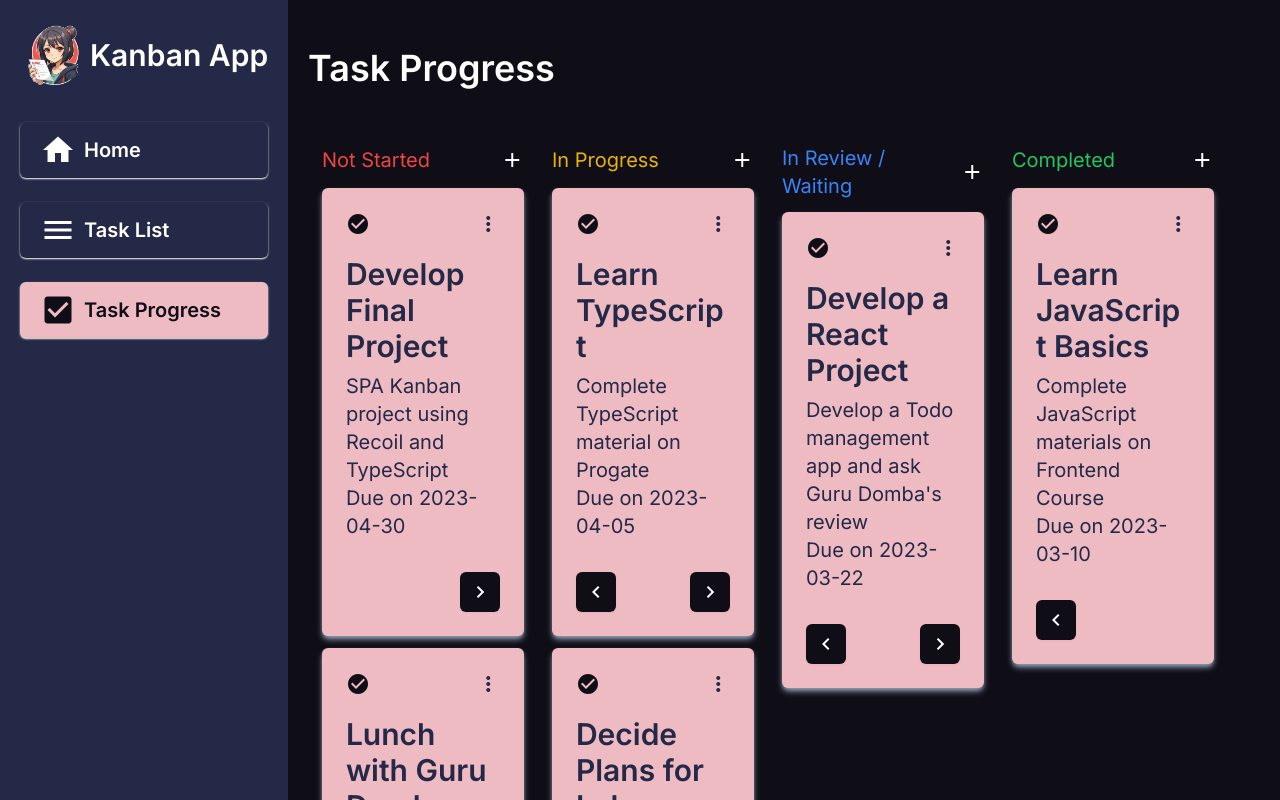
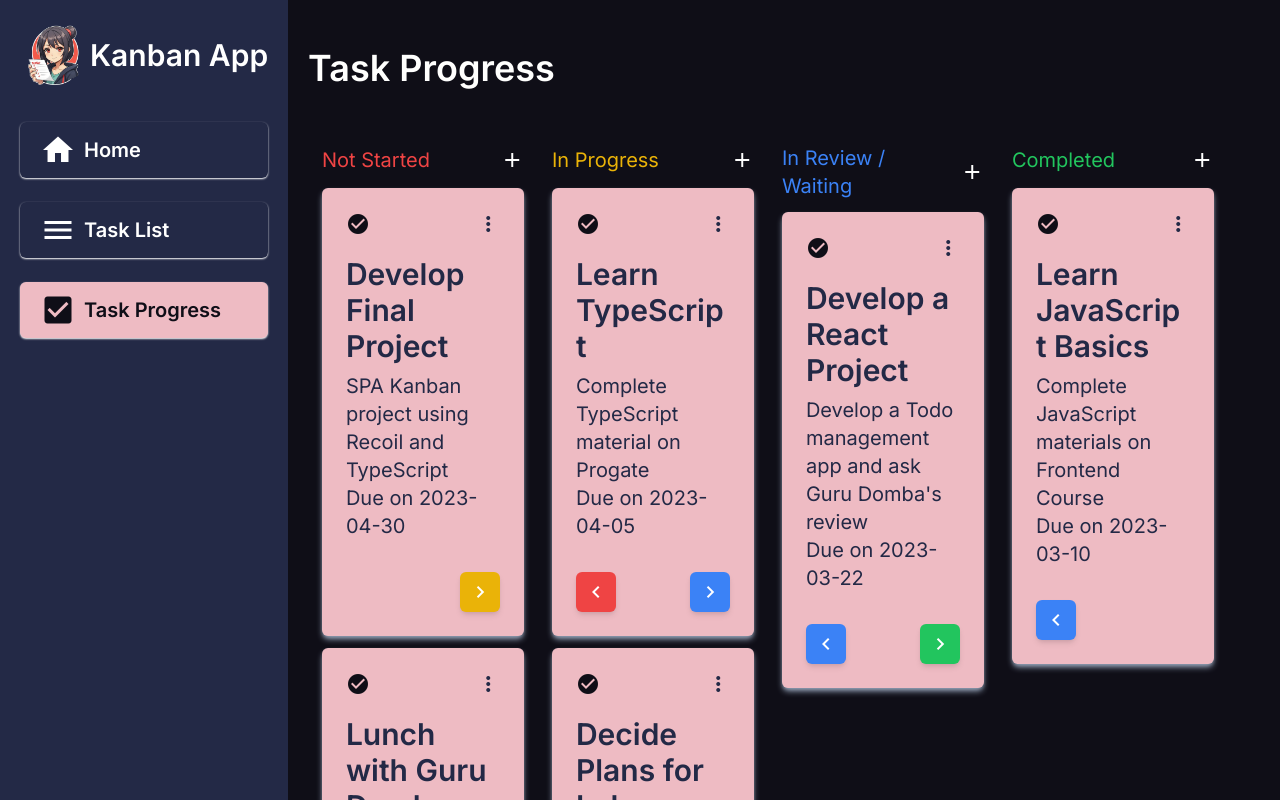
Before and after one commit to Araryarch/kanban, a React (Vite) app: page /task-progress in a window 1280 px wide. Shown: the top 800 px of the page. Built offline with nearby package versions, Linux system fonts and the light colour scheme.

Commit message:
ubah dikit lah

```diff
--- a/src/features/tasks/Components/TaskProgress/TaskCard.tsx
+++ b/src/features/tasks/Components/TaskProgress/TaskCard.tsx
@@ -25,11 +25,29 @@
         <p>Due on {task.dueDate}</p>
       </div>
       <div className={getArrowPositionStyle(task.progressOrder)}>
-        {task.progressOrder !== 1 && (
-          <button className="material-icons cardIcons">chevron_left</button>
+        {task.progressOrder === 1 && (
+          <button className="material-icons cardIcons bg-yellow-500 hover:bg-yellow-700">
+            chevron_right
+          </button>
         )}
-        {task.progressOrder !== 4 && (
-          <button className="material-icons cardIcons">chevron_right</button>
+        {task.progressOrder !== 1 && task.progressOrder !== 4 && (
+          <>
+            <button
+              className={`material-icons cardIcons ${task.progressOrder === 2 ? 'bg-red-500 hover:bg-red-700' : 'bg-blue-500 hover:bg-blue-700'}`}
+            >
+              chevron_left
+            </button>
+            <button
+              className={`material-icons cardIcons ${task.progressOrder === 2 ? 'bg-blue-500 hover:bg-blue-700' : 'bg-green-500 hover:bg-green-700'}`}
+            >
+              chevron_right
+            </button>
+          </>
+        )}
+        {task.progressOrder === 4 && (
+          <button className="material-icons cardIcons bg-blue-500 hover:bg-blue-700">
+            chevron_left
+          </button>
         )}
       </div>
     </div>
--- a/src/index.css
+++ b/src/index.css
@@ -104,7 +104,7 @@
     @apply mb-8;
   }
   .cardIcons {
-    @apply rounded-md bg-[#0f0e17] p-2 text-white shadow-sm transition-all duration-200 ease-in-out hover:bg-slate-800;
+    @apply rounded-md p-2 text-white shadow-md transition-all duration-200 ease-in-out;
   }
 }
 
```
